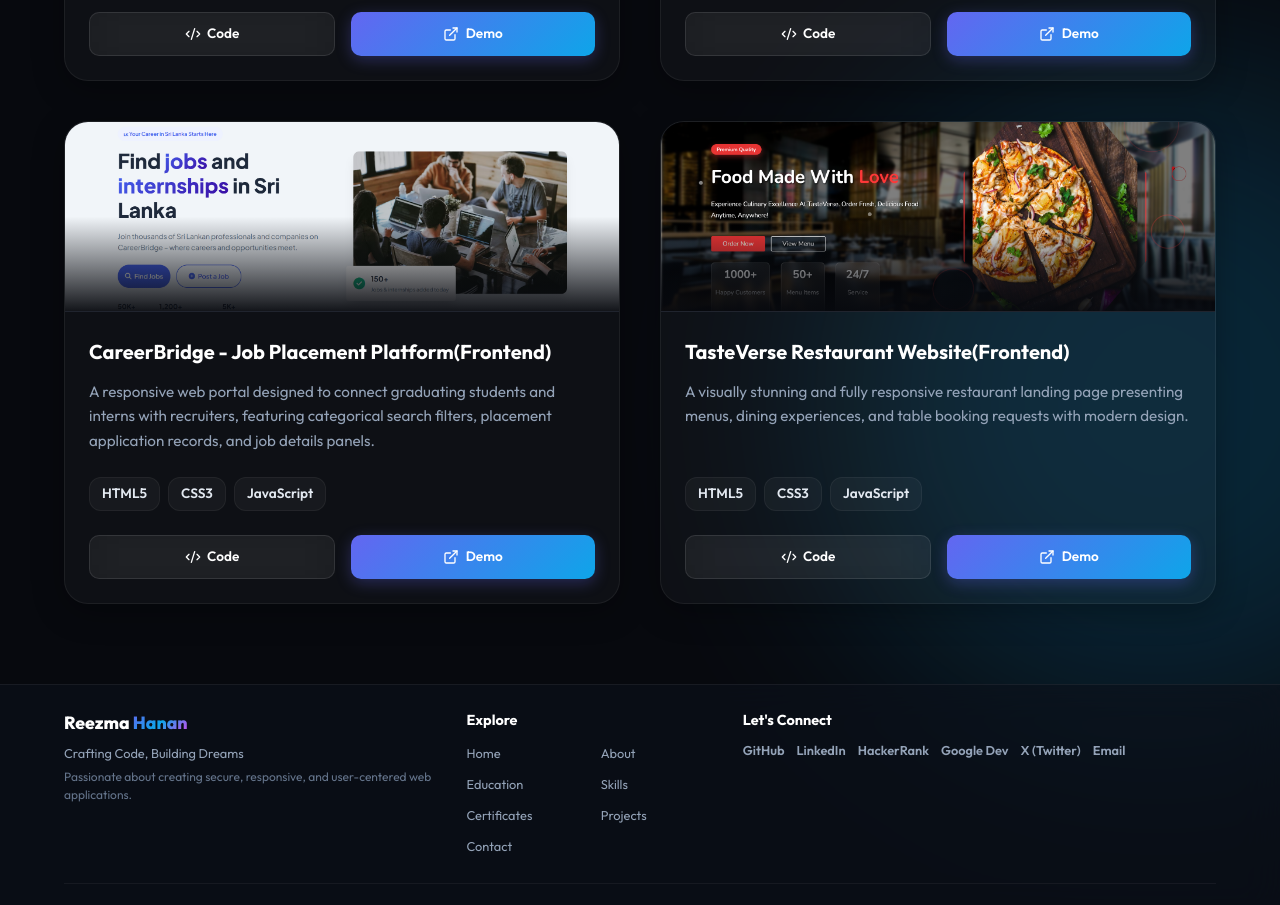
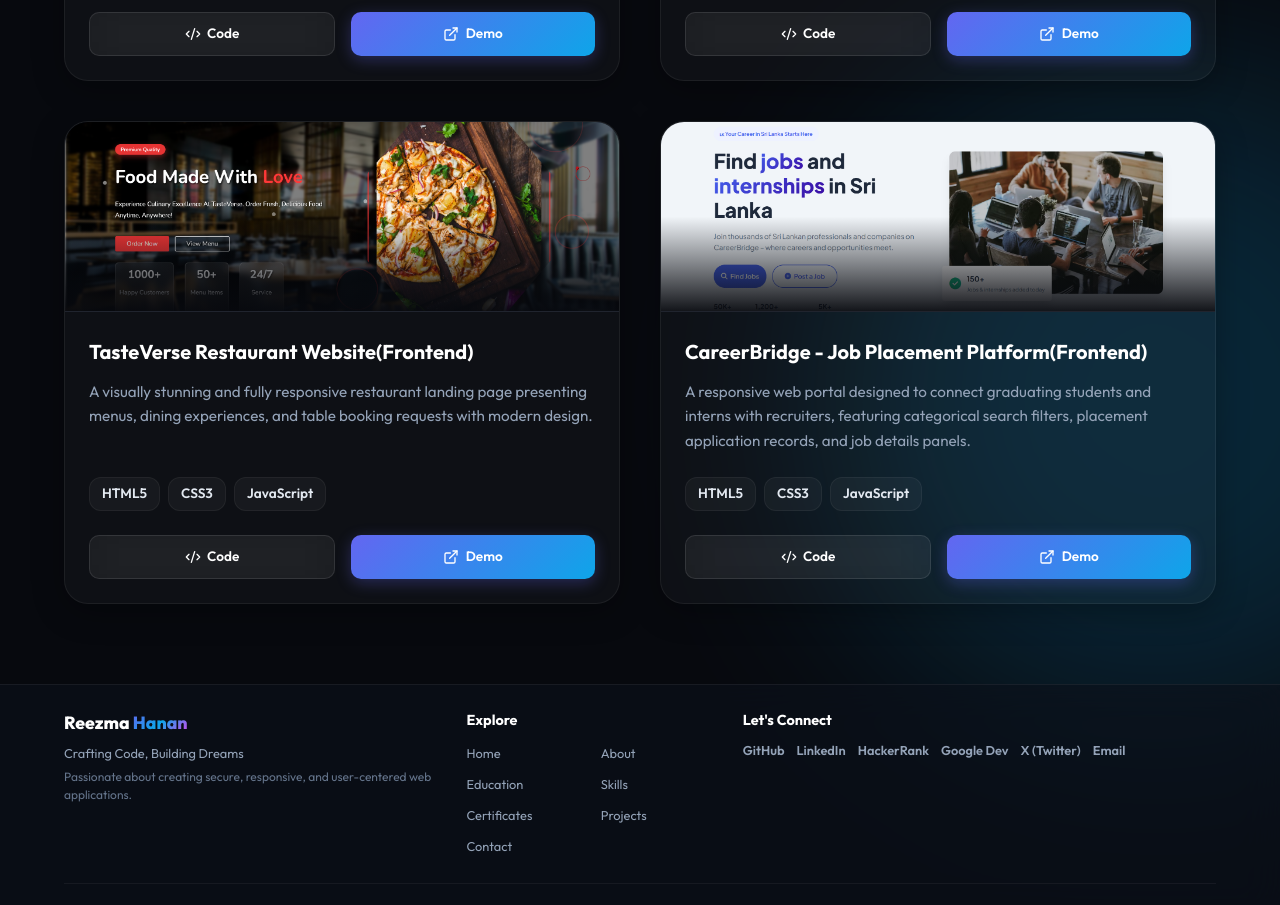
Before and after one commit to reezmahanan/Reezma-Hanan-Portfolio, a React (Vite) app: page /projects in a window 1280 px wide. Shown: the part 1760-2665 px from the top of the page. Built offline with nearby package versions, Linux system fonts and the light colour scheme; the HTML template or start-up script is replaced by a standard one.

Commit message:
update Projects.jsx

```diff
--- a/src/components/Projects.jsx
+++ b/src/components/Projects.jsx
@@ -51,6 +51,14 @@ function Projects() {
       live: 'https://recipick-wine.vercel.app/',
       image: '/ReciPick.png'
     },
+      {
+          title: 'TasteVerse Restaurant Website(Frontend)',
+          description: 'A visually stunning and fully responsive restaurant landing page presenting menus, dining experiences, and table booking requests with modern design.',
+          tech: ['HTML5', 'CSS3', 'JavaScript'],
+          github: 'https://github.com/reezmahanan/Taste-Verse',
+          live: 'https://reezmahanan.github.io/Taste-Verse/',
+          image: '/Tasteverse.png'
+      },
     {
       title: 'CareerBridge - Job Placement Platform(Frontend)',
       description: 'A responsive web portal designed to connect graduating students and interns with recruiters, featuring categorical search filters, placement application records, and job details panels.',
@@ -58,14 +66,6 @@ function Projects() {
       github: 'https://github.com/reezmahanan/CareerBridge',
       live: 'https://reezmahanan.github.io/CareerBridge/',
       image: '/Career Bridge.png'
-    },
-    {
-      title: 'TasteVerse Restaurant Website(Frontend)',
-      description: 'A visually stunning and fully responsive restaurant landing page presenting menus, dining experiences, and table booking requests with modern design.',
-      tech: ['HTML5', 'CSS3', 'JavaScript'],
-      github: 'https://github.com/reezmahanan/Taste-Verse',
-      live: 'https://reezmahanan.github.io/Taste-Verse/',
-      image: '/Tasteverse.png'
     },
   ];
 
```
